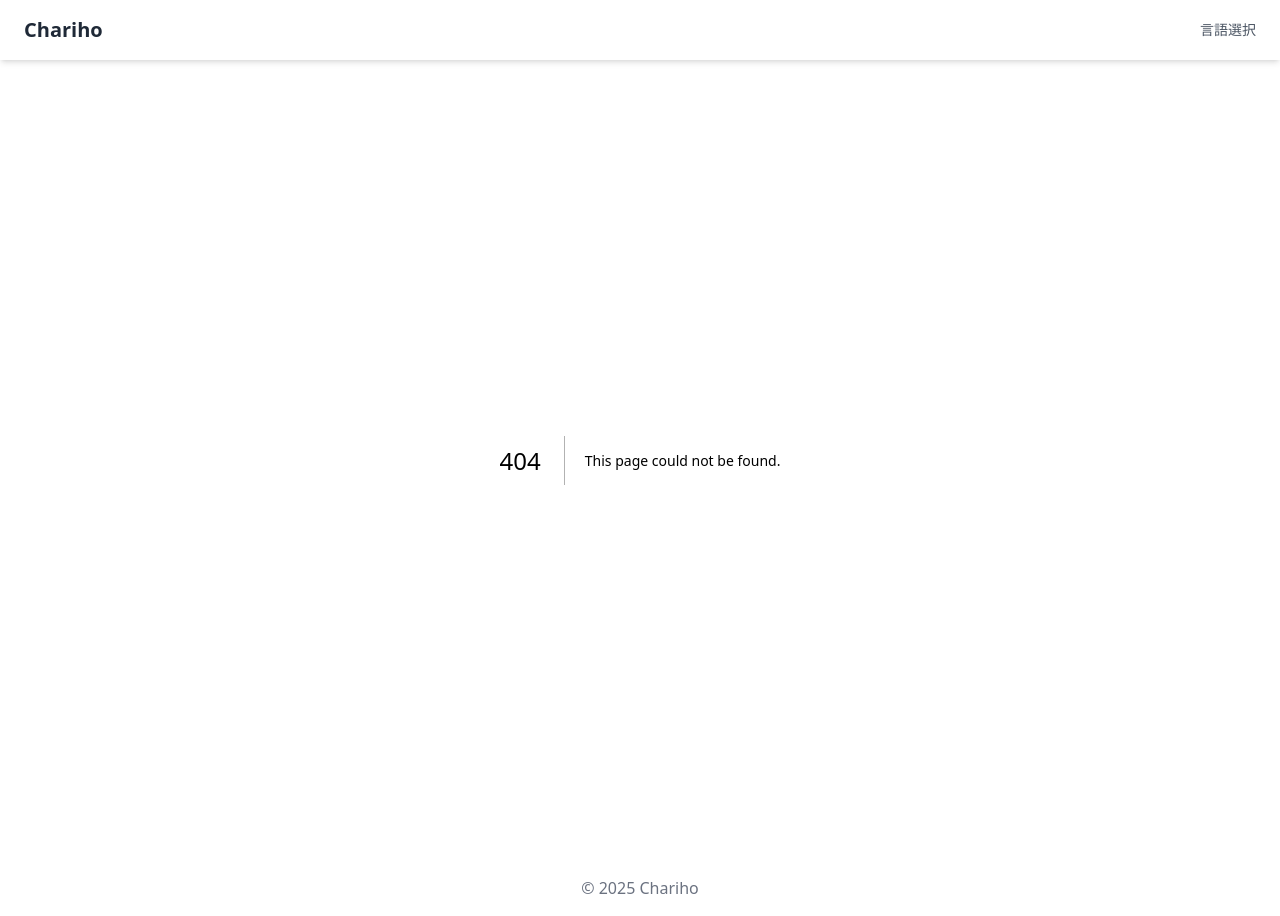
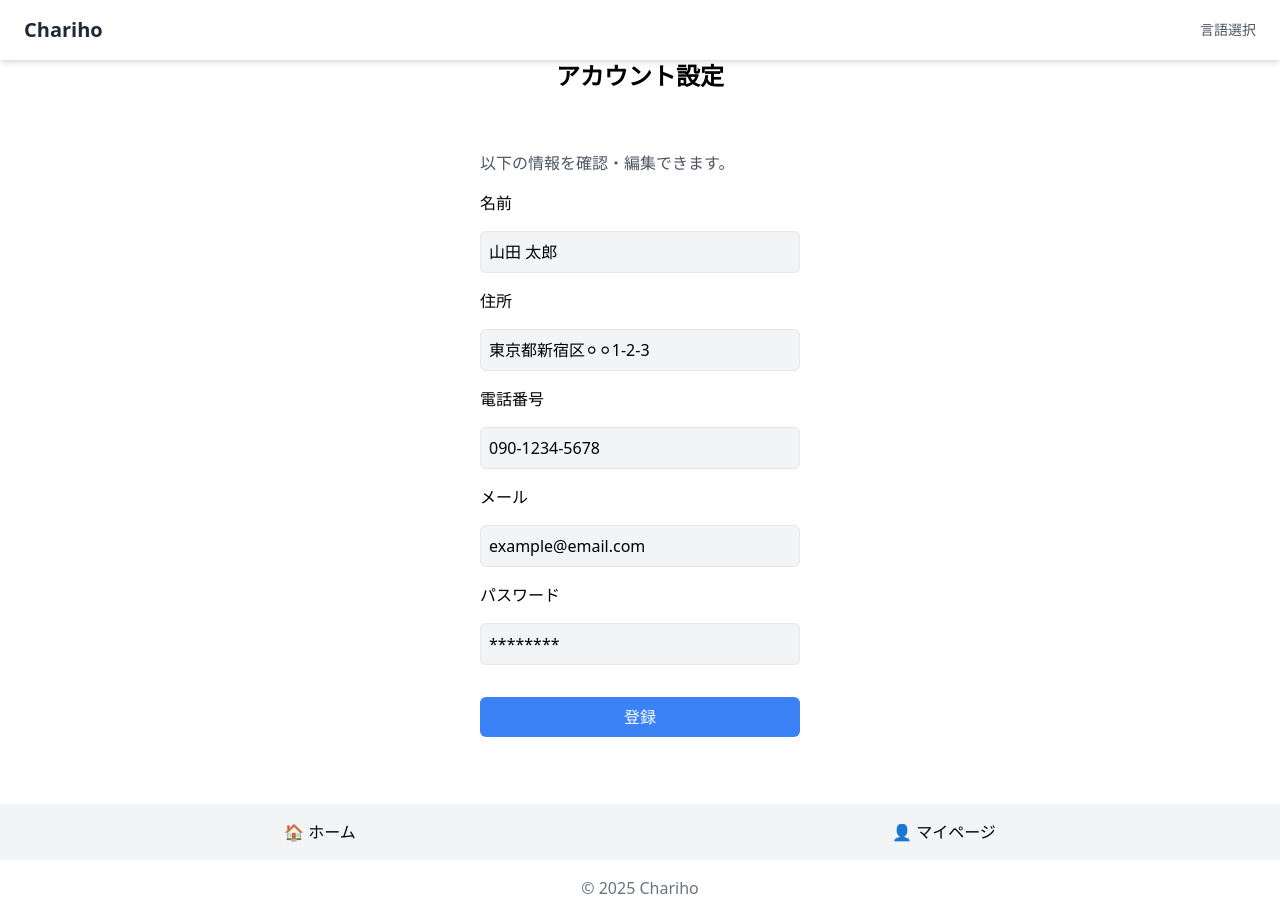
Before and after one commit to ms-engineer-bc24-12/Section_9_team_chariho, a Next.js app in the folder frontend/: page /mypage/account in a window 1280 px wide. Before the commit this address had no page. Built offline with nearby package versions, Linux system fonts and the light colour scheme.

Commit message:
feat: アカウント設定ページ作成、各ページフッター修正

```diff
--- /dev/null
+++ b/frontend/src/app/mypage/account/page.tsx
@@ -0,0 +1,51 @@
+//src/app/mypage/account/page.tsx
+//⑦　アカウント設定ページ
+
+export default function AccountPage() {
+  return (
+    <div className="flex flex-col items-center justify-between min-h-screen">
+      <h1 className="text-2xl font-bold">アカウント設定</h1>
+
+      <div className="mt-4 w-80">
+        <p className="text-gray-600">以下の情報を確認・編集できます。</p>
+
+        <div className="flex flex-col gap-4 mt-4">
+          <p>名前</p>
+          <p className="border p-2 rounded-md w-full bg-gray-100">山田 太郎</p>
+
+          <p>住所</p>
+          <p className="border p-2 rounded-md w-full bg-gray-100">
+            東京都新宿区⚪︎⚪︎1-2-3
+          </p>
+
+          <p>電話番号</p>
+          <p className="border p-2 rounded-md w-full bg-gray-100">
+            090-1234-5678
+          </p>
+
+          <p>メール</p>
+          <p className="border p-2 rounded-md w-full bg-gray-100">
+            example@email.com
+          </p>
+
+          <p>パスワード</p>
+          <p className="border p-2 rounded-md w-full bg-gray-100">********</p>
+
+          <button className="mt-4 bg-blue-500 text-white px-6 py-2 rounded-md">
+            登録
+          </button>
+        </div>
+      </div>
+
+      <div className="w-full">
+        <div className="flex justify-around bg-gray-100 p-4 mt-6">
+          <p>🏠 ホーム</p>
+          <p>👤 マイページ</p>
+        </div>
+      </div>
+    </div>
+  );
+}
+
+//ページ確認
+//http://localhost:3000/mypage/account
--- a/frontend/src/app/mypage/contact/page.tsx
+++ b/frontend/src/app/mypage/contact/page.tsx
@@ -19,7 +19,6 @@ export default function ContactPage() {
           <p>🏠 ホーム</p>
           <p>👤 マイページ</p>
         </div>
-        <p className="text-center text-sm text-gray-500 py-2"></p>
       </div>
     </div>
   );
--- a/frontend/src/app/mypage/history/page.tsx
+++ b/frontend/src/app/mypage/history/page.tsx
@@ -50,7 +50,6 @@ export default function HistoryPage() {
           <p>🏠 ホーム</p>
           <p>👤 マイページ</p>
         </div>
-        <p className="text-center text-sm text-gray-500 py-2"></p>
       </div>
     </div>
   );
--- a/frontend/src/app/mypage/page.tsx
+++ b/frontend/src/app/mypage/page.tsx
@@ -56,7 +56,6 @@ export default function MyPage() {
           <p>🏠 ホーム</p>
           <p>👤 マイページ</p>
         </div>
-        <p className="text-center text-sm text-gray-500 py-2"></p>
       </div>
     </div>
   );
--- a/frontend/src/app/rental/borrow/page.tsx
+++ b/frontend/src/app/rental/borrow/page.tsx
@@ -7,9 +7,7 @@ export default function BorrowPage() {
         <p className="text-2xl font-bold">
           ヘッダーの右上にアカウント設定を追加
         </p>
-        <p className="text-2xl font-bold">
-          借りる ヘッダーの右上にアカウント設定を追加
-        </p>
+        <p className="text-2xl font-bold">借りる</p>
 
         <div className="mt-6 w-80 h-60 border flex items-center justify-center">
           <p>Googleマップ</p>
@@ -33,7 +31,6 @@ export default function BorrowPage() {
           <p>🏠 ホーム</p>
           <p>👤 マイページ</p>
         </div>
-        <p className="text-center text-sm text-gray-500 py-2"></p>
       </div>
     </div>
   );
--- a/frontend/src/app/rental/borrow/reserve/confirm/page.tsx
+++ b/frontend/src/app/rental/borrow/reserve/confirm/page.tsx
@@ -48,7 +48,6 @@ export default function ReserveConfirmPage() {
           <p>🏠 ホーム</p>
           <p>👤 マイページ</p>
         </div>
-        <p className="text-center text-sm text-gray-500 py-2"></p>
       </div>
     </div>
   );
--- a/frontend/src/app/rental/borrow/reserve/page.tsx
+++ b/frontend/src/app/rental/borrow/reserve/page.tsx
@@ -30,13 +30,11 @@ export default function ReservePage() {
         </div>
       </div>
 
-      {/* フッターナビ */}
       <div className="w-full">
         <div className="flex justify-around bg-gray-100 p-4">
           <p>🏠 ホーム</p>
           <p>👤 マイページ</p>
         </div>
-        <p className="text-center text-sm text-gray-500 py-2"></p>
       </div>
     </div>
   );
--- a/frontend/src/app/rental/lend/page.tsx
+++ b/frontend/src/app/rental/lend/page.tsx
@@ -30,7 +30,6 @@ export default function LendPage() {
           <p>🏠 ホーム</p>
           <p>👤 マイページ</p>
         </div>
-        <p className="text-center text-sm text-gray-500 py-2"></p>
       </div>
     </div>
   );
--- a/frontend/src/app/rental/lend/register/page.tsx
+++ b/frontend/src/app/rental/lend/register/page.tsx
@@ -1,5 +1,7 @@
 //src/app/rental/register/page.tsx
 //②-②-①　自転車情報登録ページ　(画像/場所/金額/期間/鍵情報) →　完了アラート表示 (②-②がめんへ自動遷移)
+
+import React from 'react';
 
 export default function RegisterBikePage() {
   return (
--- a/frontend/src/app/rental/page.tsx
+++ b/frontend/src/app/rental/page.tsx
@@ -21,10 +21,10 @@ export default function RentalPage() {
           <p>🏠 ホーム</p>
           <p>👤 マイページ</p>
         </div>
-        <p className="text-center text-sm text-gray-500 py-2"></p>
       </div>
     </div>
   );
 }
 
+//ページ確認
 //http://localhost:3000/rental にアクセス
--- a/frontend/src/app/rental/return/page.tsx
+++ b/frontend/src/app/rental/return/page.tsx
@@ -37,7 +37,6 @@ export default function ReturnPage() {
           <p>🏠 ホーム</p>
           <p>👤 マイページ</p>
         </div>
-        <p className="text-center text-sm text-gray-500 py-2"></p>
       </div>
     </div>
   );
```
